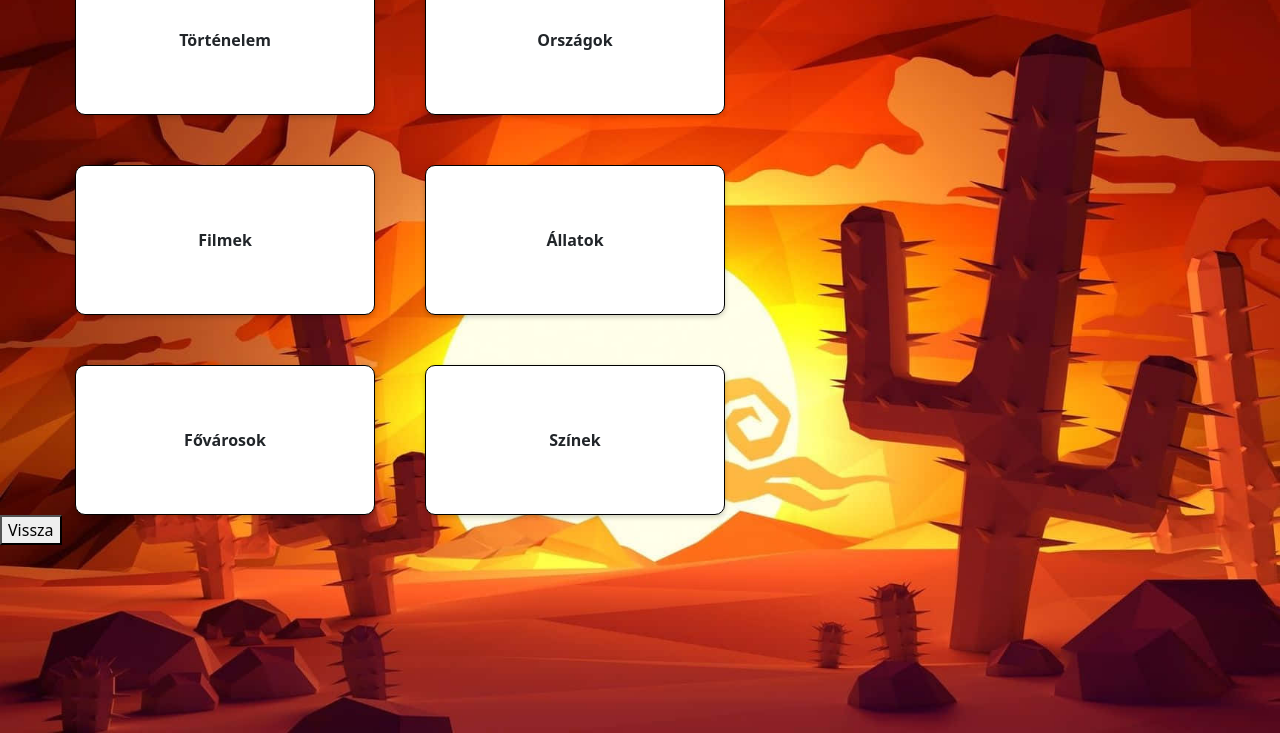
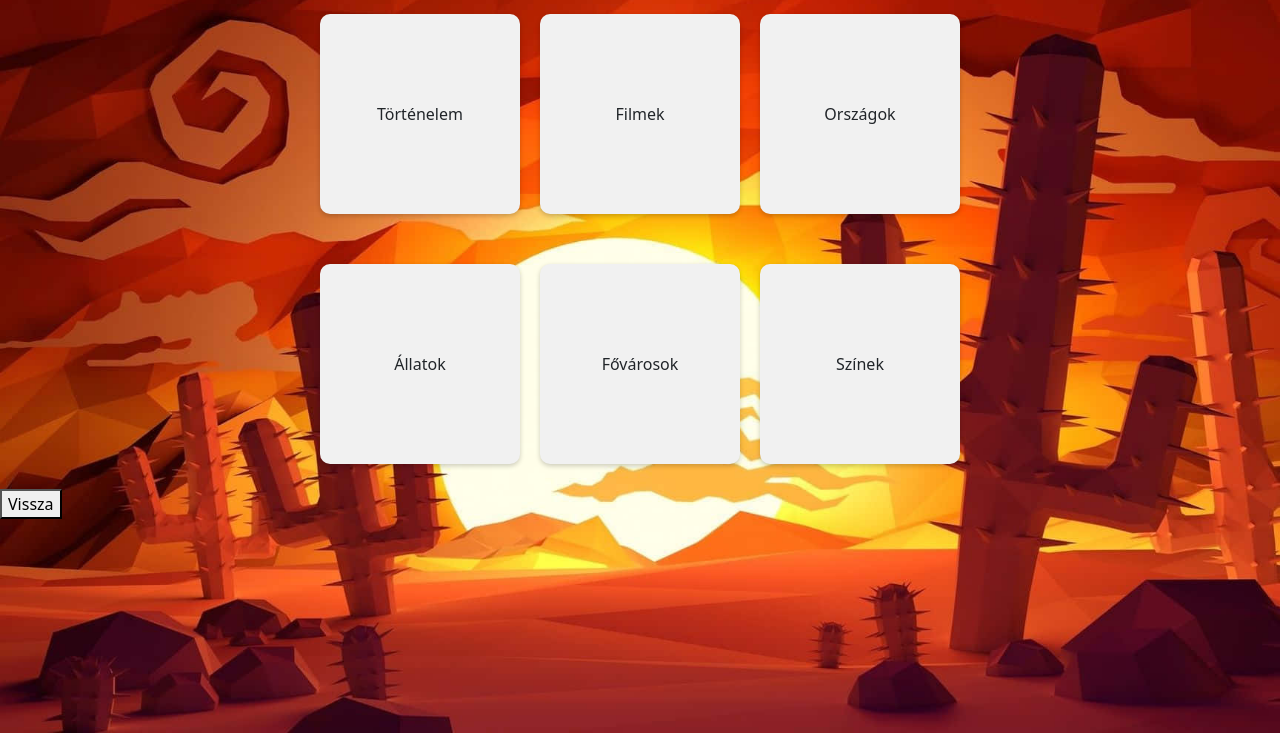
Before and after one commit to Kiss-Martin/A-Kvizmester-Birodalma, a website: page akasztófa.html in a window 1280 px wide. Shown: the part 67-800 px from the top of the page. Drawn offline with nearby package versions, Linux system fonts and the light colour scheme.

Commit message:
akasztófa újragondolva

```diff
--- a/akasztófa.html
+++ b/akasztófa.html
@@ -1,27 +1,83 @@
 <!DOCTYPE html>
 <html lang="hu">
+
 <head>
     <meta charset="UTF-8">
     <meta name="viewport" content="width=device-width, initial-scale=1.0">
     <title>Akasztófa</title>
-    <link rel="icon" type="image/x-icon" href="img/favicon.ico">
-    <link rel="stylesheet" href="style.css">
     <link href="https://cdn.jsdelivr.net/npm/bootstrap@5.3.3/dist/css/bootstrap.min.css" rel="stylesheet" integrity="sha384-QWTKZyjpPEjISv5WaRU9OFeRpok6YctnYmDr5pNlyT2bRjXh0JMhjY6hW+ALEwIH" crossorigin="anonymous">
+    <style>
+        .flex-container {
+            display: flex;
+            align-items: center;
+            justify-content: center;
+            height: 500px;
+            max-width: 750px;
+            flex-wrap: wrap;
+            margin: auto;
+        }
+
+        .flex-container>div {
+            background-color: #f1f1f1;
+            width: 200px;
+            height: 200px;
+            margin: 10px;
+            border-radius: 10px;
+            display: flex;
+            justify-content: center;
+            align-items: center;
+            transition: transform 0.3s ease, box-shadow 0.3s ease;
+            box-shadow: 0 2px 5px rgba(0, 0, 0, 0.2);
+
+        }
+
+        .flex-container div:hover {
+            transform: scale(1.05);
+            box-shadow: 0 4px 10px rgba(0, 0, 0, 0.3);
+        }
+
+        body {
+            background-image: url("img/bgakasztófa.jpg");
+            background-repeat: no-repeat;
+            background-size: cover;
+            height: 100vh;
+        }
+
+        h1 {
+            text-align: center;
+            color: white;
+        }
+
+        .visszagomb {
+
+        }
+    </style>
 </head>
-<body id="akasztófabody">
 
-    <h5>Válassz egy kategóriát</h5>
+<body>
 
-    <div class="akasztófakártyák">
+    <div id="megjelenítés">
+
+
+    <h1>Válassz egy témát!</h1>
+
+    <div class="flex-container">
         <div id="akasztótéma1">Történelem</div>
-        <div id="akasztótéma2">Országok</div>
-        <div id="akasztótéma3">Filmek</div>
-        <div id="akasztótéma4">Állatok</div>
-        <div id="akasztótéma5">Fővárosok</div>
-        <div id="akasztótéma6">Színek</div>
+        <div id="akasztótéma1">Filmek</div>
+        <div id="akasztótéma1">Országok</div>
+        <div id="akasztótéma1">Állatok</div>
+        <div id="akasztótéma1">Fővárosok</div>
+        <div id="akasztótéma1">Színek</div>
     </div>
 
-    <button class="visszagomb">Vissza</button>
+    <div class="visszagomb">
+        <a href="menü.html">
+            <button>Vissza</button>
+        </a>
+    </div>
+
+</div>
 
 </body>
+
 </html>
--- a/style.css
+++ b/style.css
@@ -162,80 +162,3 @@ h1 {
   background-image: url("img/kérdőjel.jpg");
   background-size: contain;
 }
-
-
-
-
-
-#akasztófabody {
-  background-image: url("img/bgakasztófa.jpg");
-  background-repeat: no-repeat;
-  background-size: cover;
-  /* display: flex;
-  justify-content: center;
-  align-items: center; */
-  height: 100vh;
-  margin: 0;
-}
-
-.akasztófakártyák {
-  display: flex;
-  flex-wrap: wrap;
-  justify-content: center;
-  align-items: center;
-  gap: 50px;
-  max-width: 800px;
-}
-
-.akasztófakártyák div {
-  width: 300px;
-  height: 150px;
-  border: black 1px solid;
-  display: flex;
-  justify-content: center;
-  align-items: center;
-  background-color: white;
-  border-radius: 10px;
-  box-shadow: 0 2px 5px rgba(0, 0, 0, 0.2);
-  font-weight: bold;
-  font-size: 16px;
-  text-align: center;
-  transition: transform 0.3s ease, box-shadow 0.3s ease;
-}
-
-.akasztófakártyák div:hover {
-  transform: scale(1.05);
-  box-shadow: 0 4px 10px rgba(0, 0, 0, 0.3);
-}
-
-
-@media (max-width: 768px) {
-  .akasztófakártyák {
-    flex-direction: column;
-    gap: 15px;
-  }
-
-  .akasztófakártyák div {
-    width: 100%;
-    max-width: 300px;
-    height: 80px;
-  }
-}
-
-@media (max-width: 480px) {
-  .akasztófakártyák div {
-    width: 90%;
-    font-size: 14px;
-    height: 70px;
-  }
-}
-
-h5 {
-  margin-top: 0;
-  text-align: center;
-}
-
-
-.visszagomb {
-
-}
```
Also changed, not shown: menü.html (+1 -1 lines), próba.html (deleted, +0 -77 lines).
